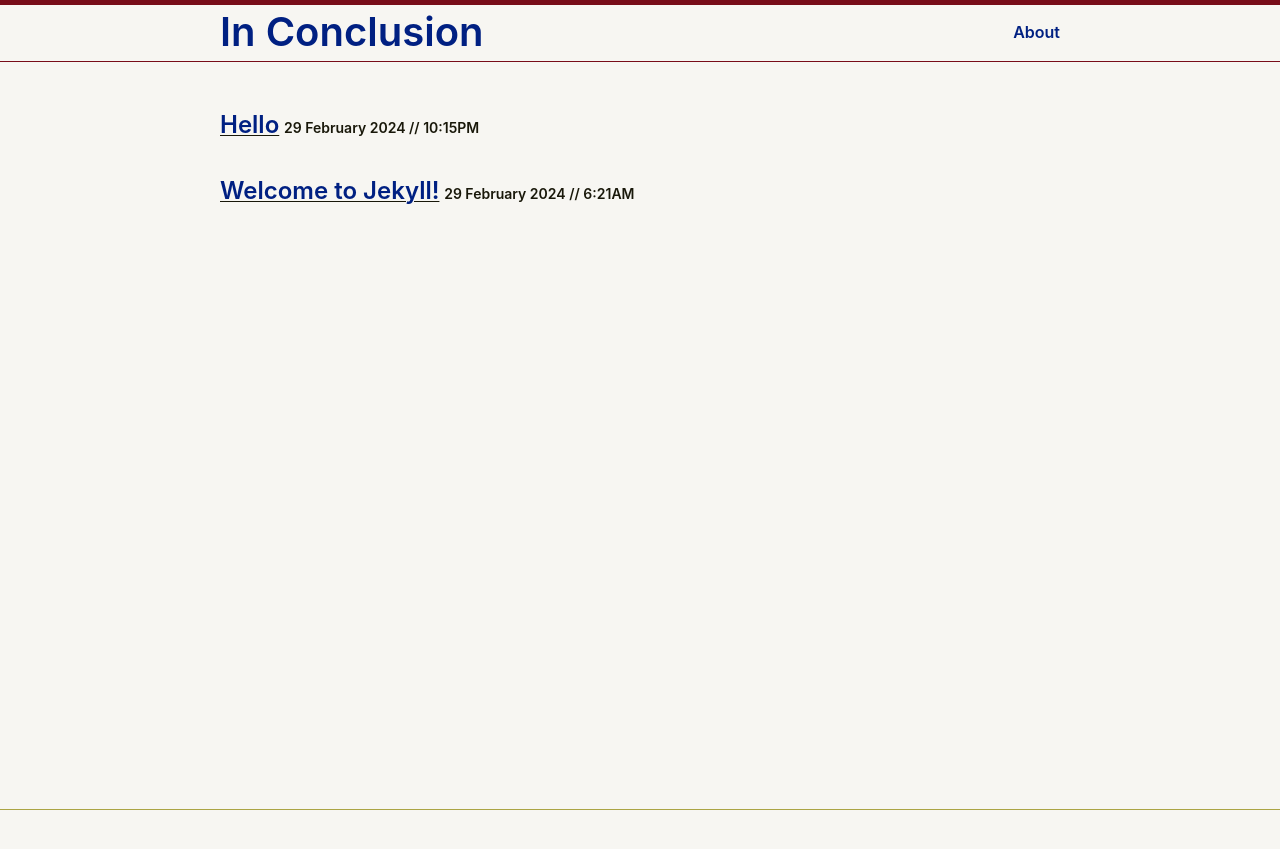
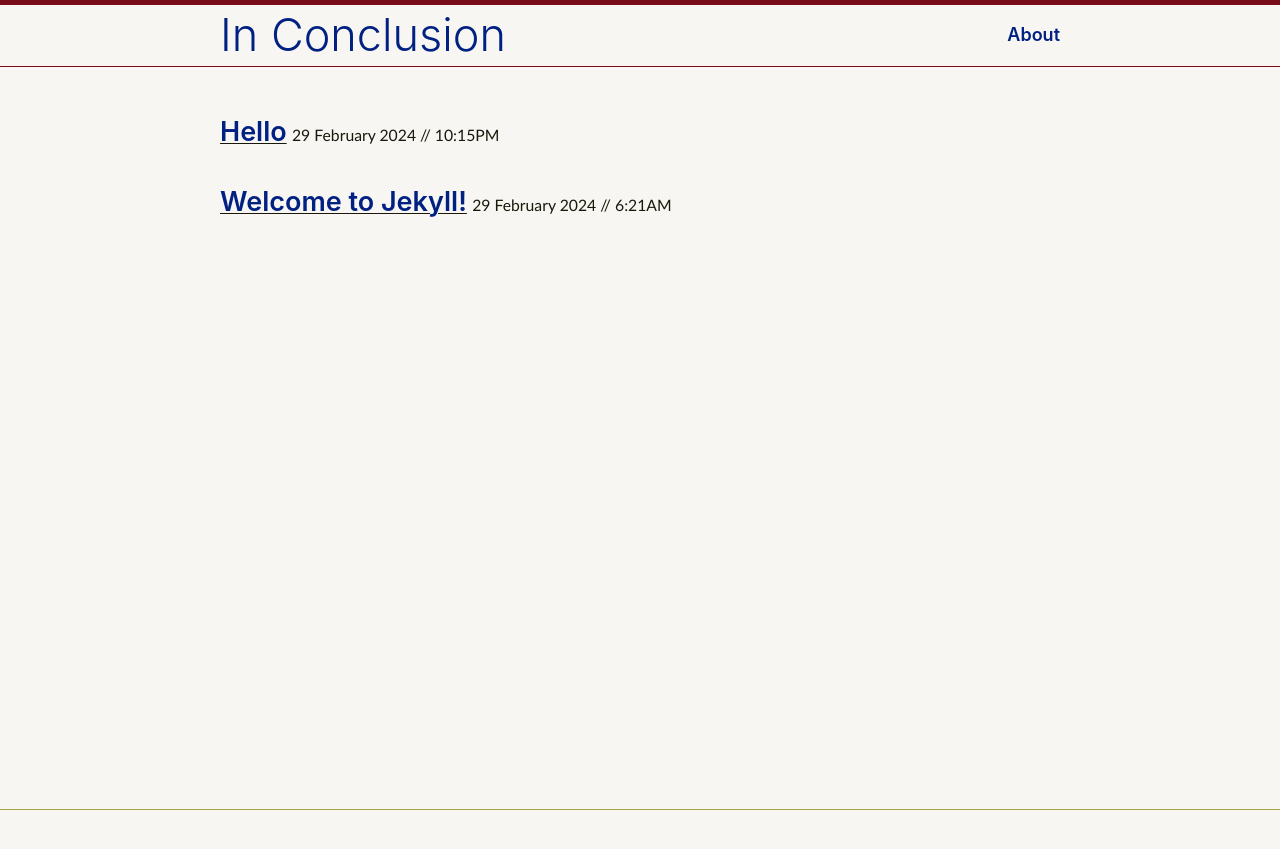
Before and after one commit to asiddiqui77/inconclusion, a Jekyll site: the page built from index.markdown, in a window 1280 px wide. Shown: the top 849 px of the page. Built offline with Jekyll 4.4.1, drawn with Linux system fonts in a browser that asks for light colours; some web fonts are replaced.

Commit message:
update fonts

```diff
--- a/_sass/minima.scss
+++ b/_sass/minima.scss
@@ -2,10 +2,11 @@
 
 // Define defaults for each variable.
 
-$base-font-family: 'Playfair Display',Junction, -apple-system, BlinkMacSystemFont, "Segoe UI", Roboto, Helvetica, Arial, sans-serif, "Apple Color Emoji", "Segoe UI Emoji", "Segoe UI Symbol" !default;
-$base-font-size:   16px !default;
+$base-font-family: 'Playfair Display', -apple-system, BlinkMacSystemFont, "Segoe UI", Roboto, Helvetica, Arial, sans-serif, "Apple Color Emoji", "Segoe UI Emoji", "Segoe UI Symbol" !default;
+$base-font-size:   18px !default;
 $base-font-weight: 600 !default;
 $small-font-size:  $base-font-size * 0.875 !default;
+$small-font-weight:  $base-font-weight * 0.75 !default;
 $base-line-height: 1.5 !default;
 
 $spacing-unit:     30px !default;
--- a/_sass/minima/_layout.scss
+++ b/_sass/minima/_layout.scss
@@ -13,6 +13,7 @@
 .site-title {
   @include relative-font-size(2.5);
   font-family: $base-font-family;
+  font-weight: $base-font-weight * 0.5;
   line-height: $base-line-height * $base-font-size * 2.25;
   margin-bottom: 0;
   float: left;
@@ -202,7 +203,9 @@
 }
 
 .post-meta {
+  font-family:'Gill Sans', 'Gill Sans MT', Calibri, 'Trebuchet MS', sans-serif;
   font-size: $small-font-size;
+  font-weight: $small-font-weight;
   color: $grey-color;
 }
 
@@ -224,7 +227,7 @@
 
 .post-title {
   display: inline-block;
-  @include relative-font-size(1.75);
+  @include relative-font-size(1.5);
   line-height: 1;
 
   @include media-query($on-laptop) {
```
